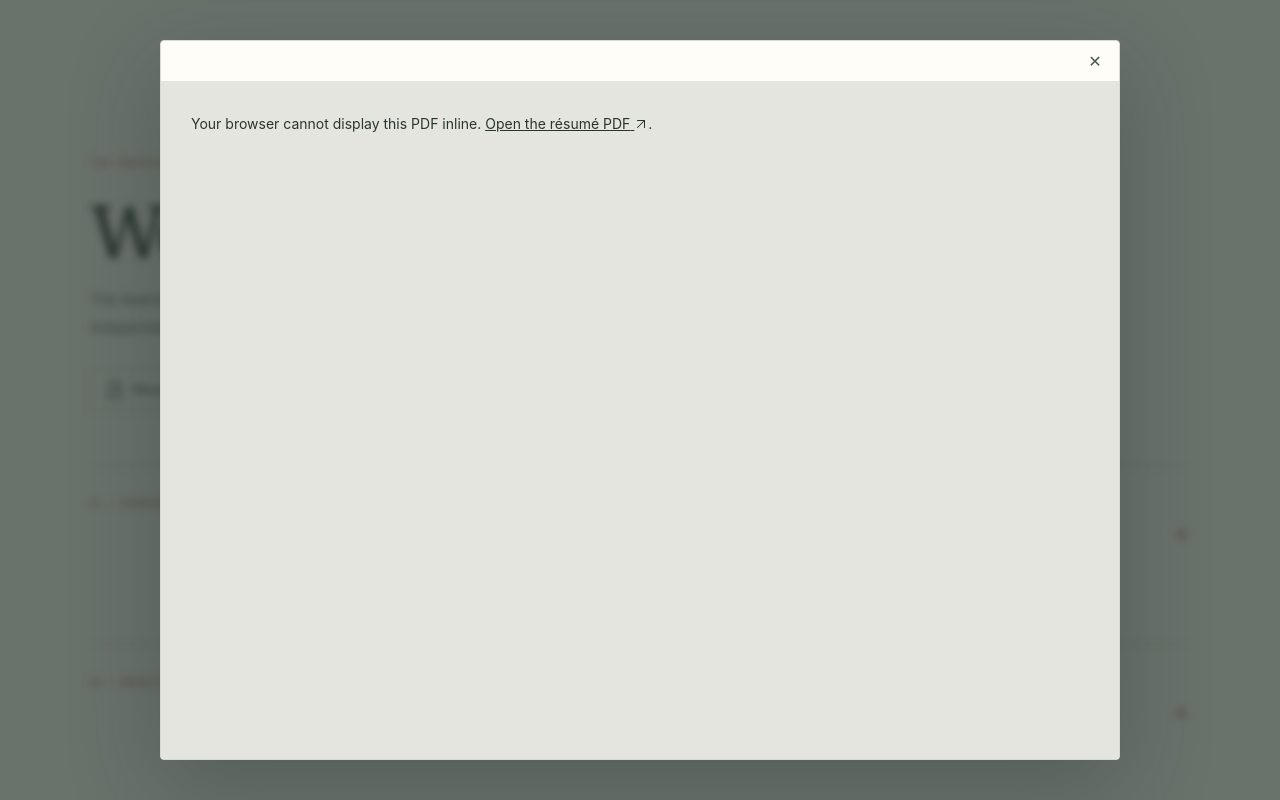
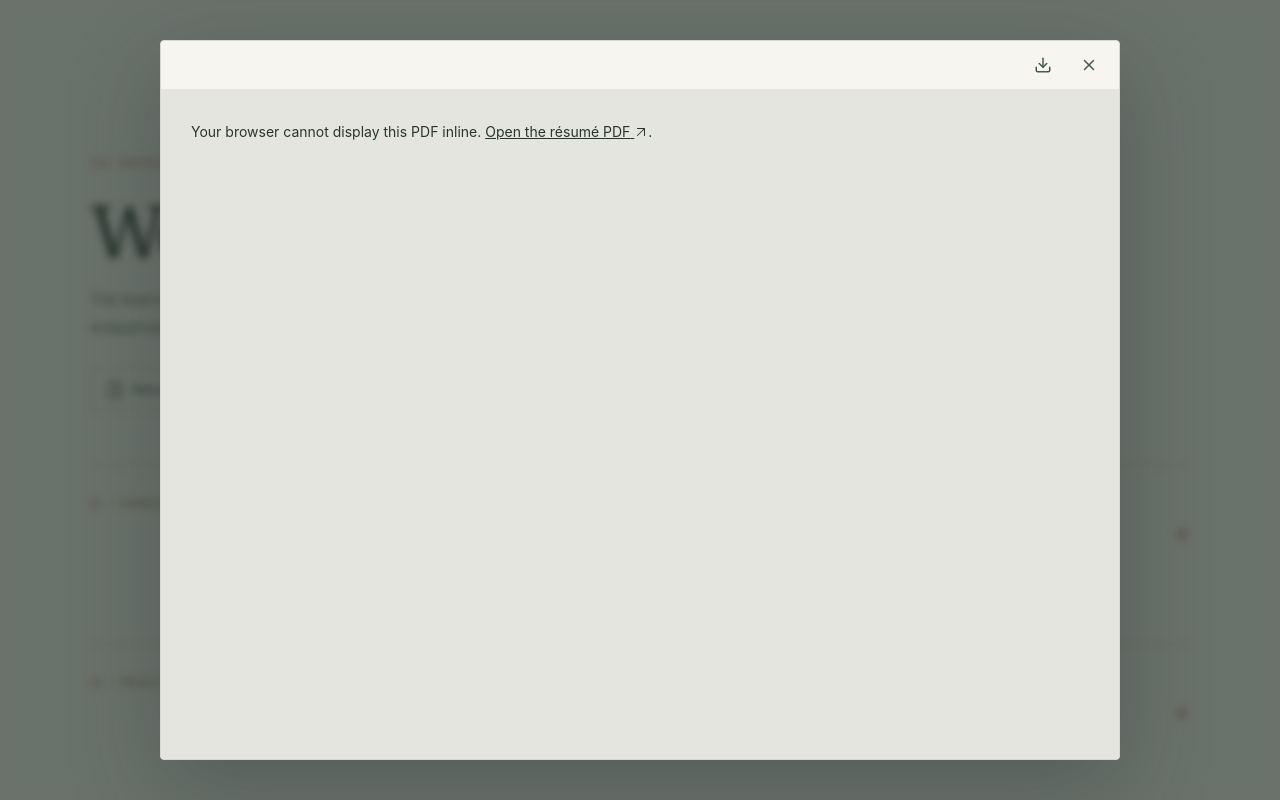
Before and after one commit to zubairatha/portfolio, a Next.js app: page /work in a window 1280 px wide. Both pictures are taken after a click on the button "Résumé". Shown: the top 800 px of the page. Built offline with nearby package versions, Linux system fonts and the light colour scheme.

Commit message:
Add accessible compact resume download control

```diff
--- a/src/app/globals.css
+++ b/src/app/globals.css
@@ -205,8 +205,12 @@ summary{cursor:pointer;list-style:none}summary::-webkit-details-marker{display:n
 .resume-link:hover{border-color:var(--accent);background:#eeefe6}
 .resume-link>span:last-child{margin-left:13px;color:var(--accent)}
 .resume-dialog{width:min(960px,calc(100% - 32px));height:90dvh;max-height:950px;overflow:hidden;border-radius:4px}
-.resume-document{display:block;width:100%;height:calc(100% - 40px);margin-top:40px;border:0;background:#e4e5df}
-.resume-close{position:absolute;top:4px;right:8px}
+.resume-dialog[open]{display:flex;flex-direction:column}
+.resume-toolbar{display:flex;align-items:center;justify-content:flex-end;gap:2px;flex-shrink:0;padding:2px 8px;background:var(--paper)}
+.resume-download{display:inline-flex;align-items:center;justify-content:center;width:44px;height:44px;color:var(--ink-soft);border-radius:3px}
+.resume-download:hover{color:var(--accent-dark);background:var(--panel)}
+.resume-document{display:block;width:100%;flex:1;min-height:0;border:0;background:#e4e5df}
+.resume-toolbar .resume-close{position:static;width:44px;height:44px}
 .dialog-close{display:inline-flex;align-items:center;justify-content:center;flex-shrink:0;width:32px;height:32px;border:0;background:transparent;color:var(--ink-soft);font:16px/1 var(--sans);cursor:pointer}
 .dialog-close:hover{color:var(--accent-dark)}
 .dialog-close:focus-visible{outline:2px solid var(--accent);outline-offset:2px}
--- a/src/components/ResumePreview.tsx
+++ b/src/components/ResumePreview.tsx
@@ -2,6 +2,7 @@
 import LinkArrow from "@/components/LinkArrow";
 
 import { useRef } from "react";
+import { Download, X } from "lucide-react";
 import { assetPath } from "@/lib/assets";
 
 export default function ResumePreview() {
@@ -20,7 +21,10 @@ export default function ResumePreview() {
       </div>
       <dialog ref={dialog} className="resume-dialog" aria-label="Résumé preview"
         onClick={e => { if (e.target === e.currentTarget) dialog.current?.close(); }}>
-        <button type="button" className="dialog-close resume-close" onClick={() => dialog.current?.close()} autoFocus aria-label="Close résumé preview"><span aria-hidden="true">✕</span></button>
+        <div className="resume-toolbar">
+            <a className="resume-download" href={resume} download="Zubair-Atha-Resume.pdf" aria-label="Download résumé" title="Download résumé"><Download size={18} aria-hidden="true" /></a>
+            <button type="button" className="dialog-close resume-close" onClick={() => dialog.current?.close()} autoFocus aria-label="Close résumé preview"><X size={18} aria-hidden="true" /></button>
+        </div>
         <object data={`${resume}#toolbar=1&navpanes=0`} type="application/pdf" className="resume-document" aria-label="Zubair Atha résumé PDF">
           <p className="pdf-fallback">Your browser cannot display this PDF inline. <a href={resume} target="_blank" rel="noopener noreferrer">Open the résumé PDF{"\u00a0"}<LinkArrow /></a>.</p>
         </object>
```
